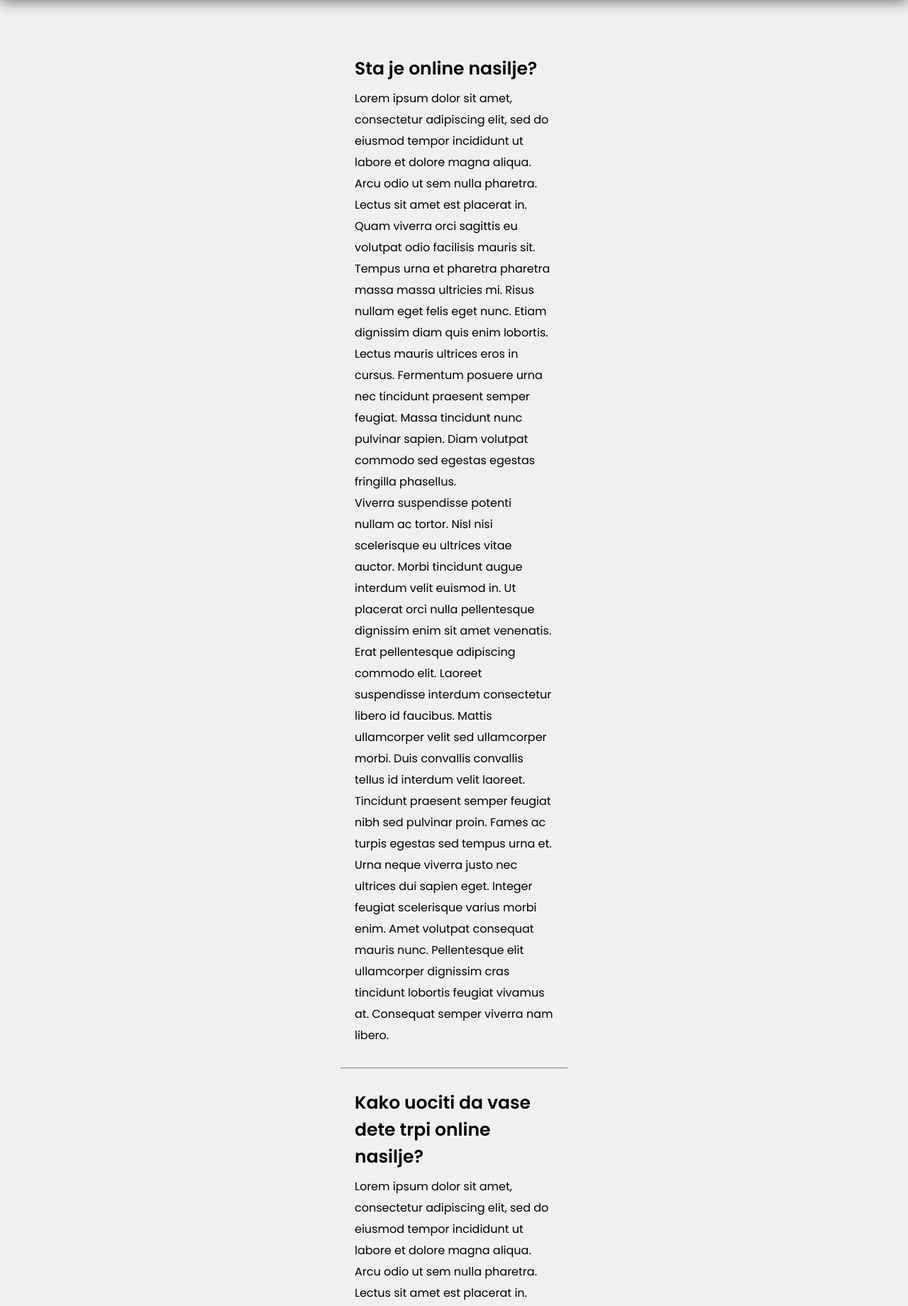
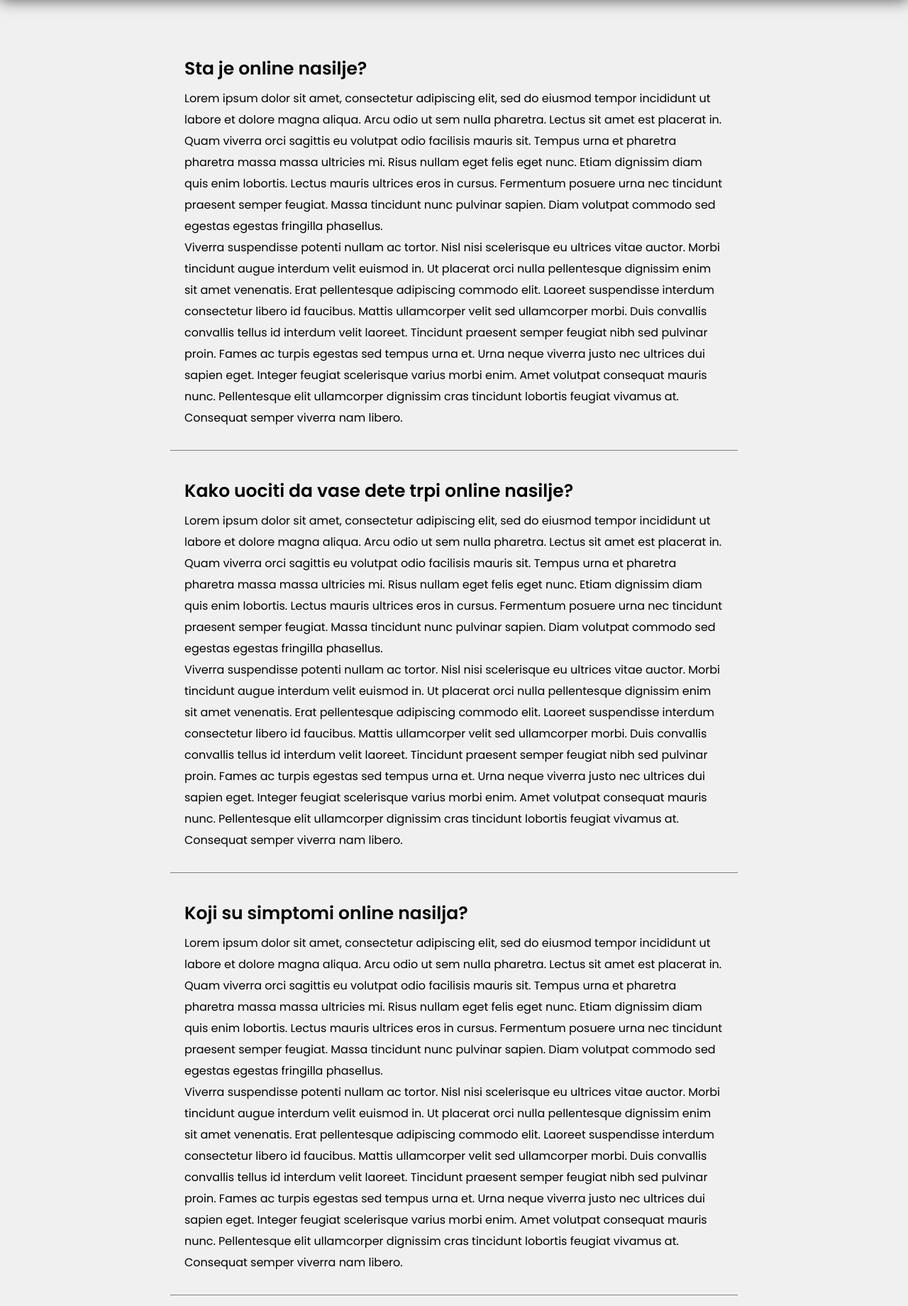
Before and after one commit to lukavilic/Cuvaj-dete, a PHP site: page /homepage.html in a window 1280 px wide. Shown: the part 80-1920 px from the top of the page at 71% size. Run offline with PHP 8.4, Linux system fonts and the light colour scheme.

Commit message:
Add files via upload

```diff
--- a/faqpage.html
+++ b/faqpage.html
@@ -40,6 +40,7 @@
       </div>
 
     <div class="page-content">
+      <div></div>
       <div class="faq-content">
             <div class="faq-title">
             <p>Frequently Asked Questions</p>
@@ -53,8 +54,10 @@
                 </details>
 
 
+
             </div>
         </div>
+        <div></div>
       </div>
     </div>
 
--- a/homepage.html
+++ b/homepage.html
@@ -40,6 +40,7 @@
     </div>
 
     <div class="page-content">
+      <div></div>
       <div class="info-box">
         <div class="info-box-section">
           <p class="info-title">Sta je online nasilje?</p>
@@ -125,6 +126,7 @@
           </p>
         </div>
       </div>
+      <div></div>
     </div>
 
     <div class="footer">
@@ -134,9 +136,9 @@
         </p>
       </div>
       <div class="about-us">
-        <p>About Us</p>
-        <p>Contact</p>
-        <p>Staff</p>
+        <a href="aboutus.html"><p>About Us</p></a>
+        <a href="contact.html"><p>Contact</p></a>
+        <a href="staff.html"><p>Staff</p></a>
       </div>
       <div class="social-media">
         <p class="social-media-text">Social Media</p>
--- a/styles/content.css
+++ b/styles/content.css
@@ -1,6 +1,16 @@
+.page-content {
+  display: flex;
+  align-items: center;
+  justify-content: space-between;
+}
 .info-box {
+  display: flex;
+  flex-direction: column;
+  justify-content: center;
   padding: 30px;
+  width: 800px;
   margin-bottom: 200px;
+  min-width: 400px;
 }
 .info-title {
   font-size: 25px;
--- a/styles/general.css
+++ b/styles/general.css
@@ -8,8 +8,6 @@ body {
   position: relative;
   flex-direction: column;
   margin: 0;
-  padding-left: 450px;
-  padding-right: 450px;
   padding-top: 120px;
   background-color: rgb(240, 240, 240);
 }
```
Lines whose indentation alone changed are shown as unchanged.
